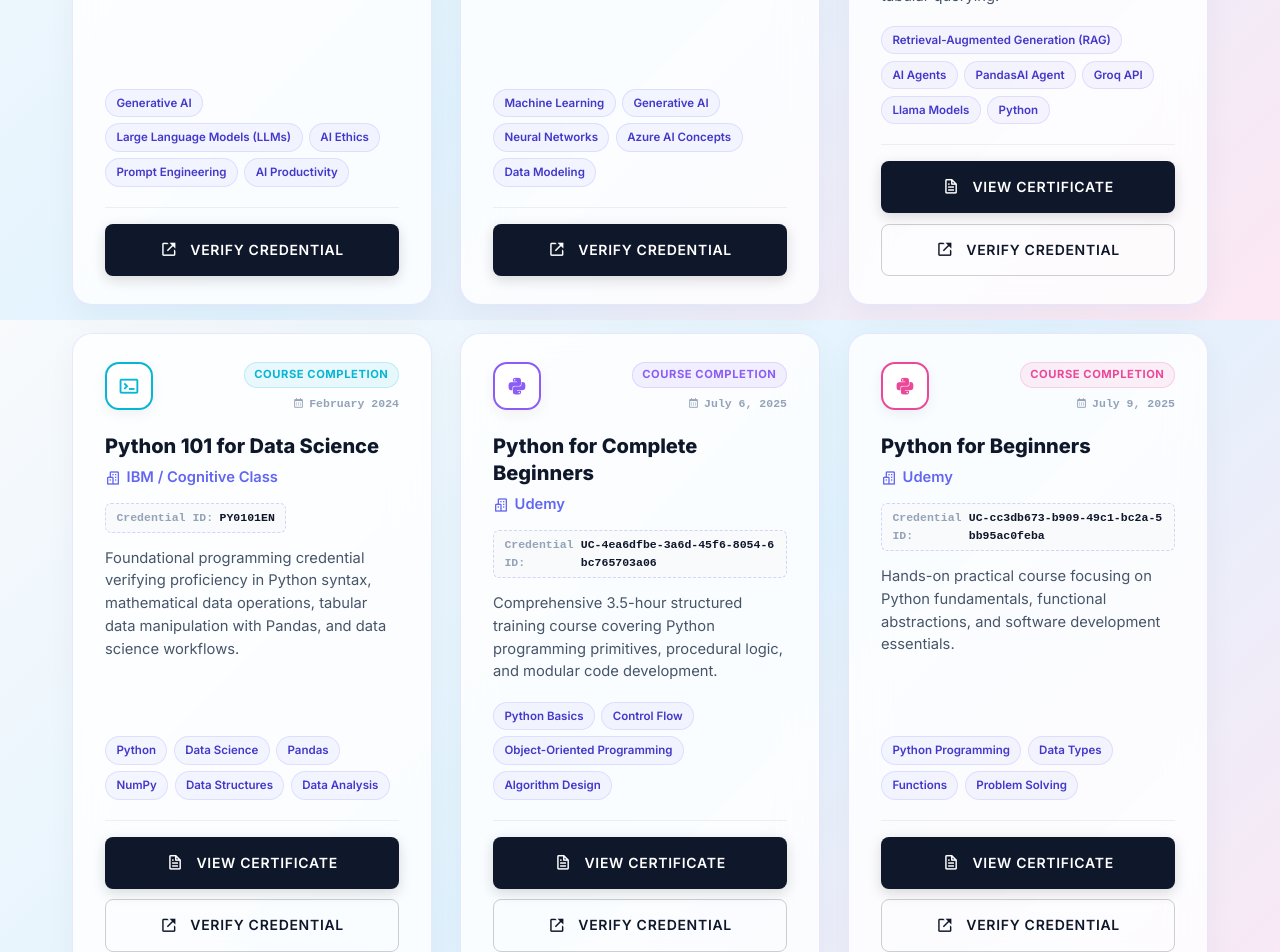
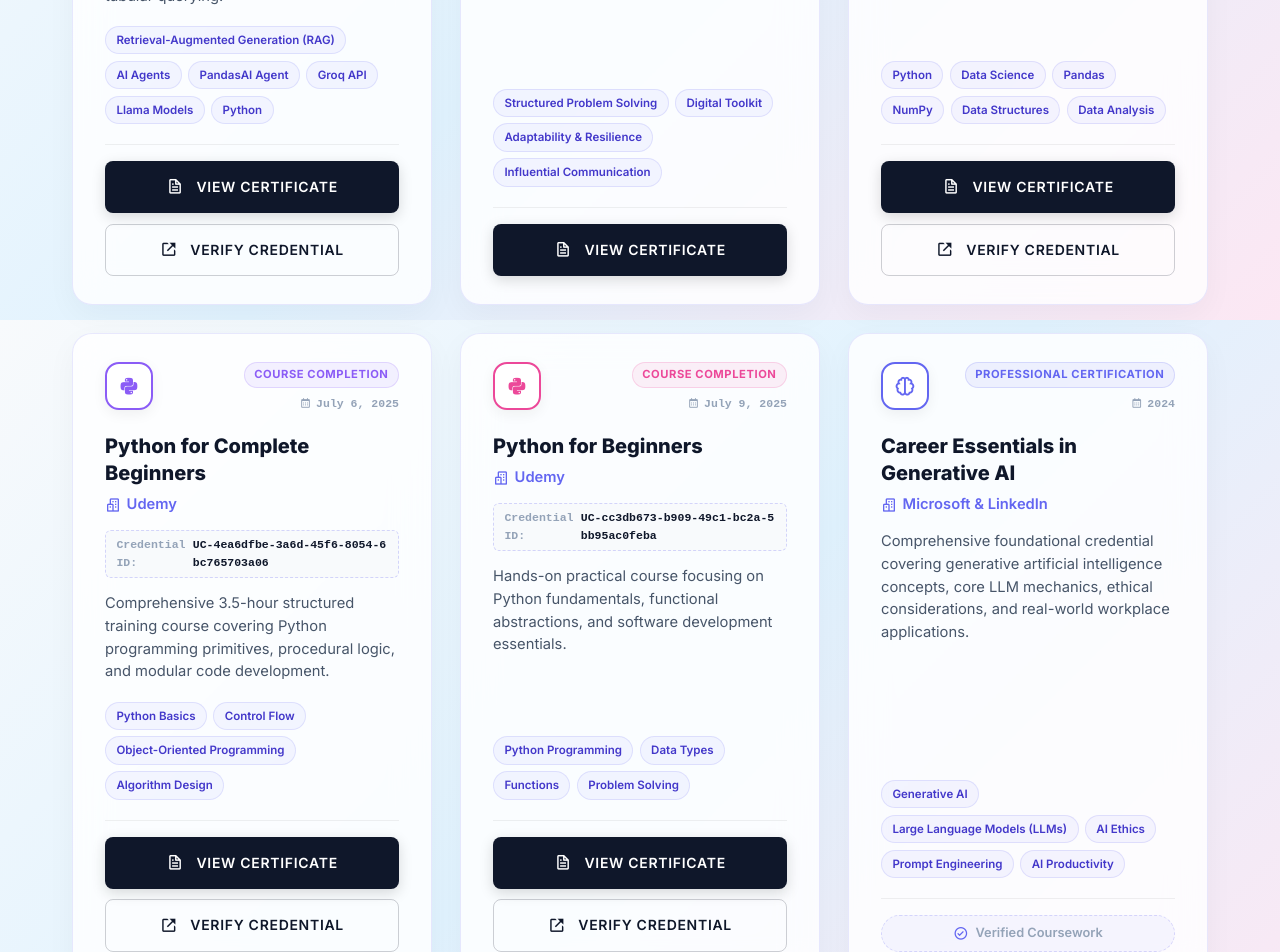
Before and after one commit to HEMANTHSWAMY26/hemanthswamy-portfolio, a React (Vite) app: page / in a window 1280 px wide. Shown: the part 5280-6232 px from the top of the page. Built offline with nearby package versions, Linux system fonts and the light colour scheme; no server answers.

Commit message:
fix(certifications): reorder certificates placing Microsoft coursework below verified PDF credentials and clean up unreachable links

```diff
--- a/src/components/Certifications.css
+++ b/src/components/Certifications.css
@@ -357,6 +357,26 @@
     font-size: 0.95rem;
 }
 
+.cert-verified-badge {
+    display: inline-flex;
+    align-items: center;
+    gap: 0.45rem;
+    font-size: 0.8rem;
+    font-weight: 600;
+    color: var(--text-tertiary);
+    padding: 0.45rem 0.9rem;
+    background: rgba(99, 102, 241, 0.05);
+    border: 1px dashed rgba(99, 102, 241, 0.22);
+    border-radius: var(--radius-full);
+    width: 100%;
+    justify-content: center;
+}
+
+.cert-verified-badge i {
+    color: var(--primary);
+    font-size: 0.95rem;
+}
+
 /* ===================================
    RESPONSIVE DESIGN
    =================================== */
--- a/src/components/Certifications.jsx
+++ b/src/components/Certifications.jsx
@@ -157,6 +157,13 @@
                                             <span>Verify Credential</span>
                                         </a>
                                     )}
+
+                                    {!cert.certificateFile && !cert.credentialUrl && (
+                                        <div className="cert-verified-badge" title="Verified learning curriculum">
+                                            <i className="bx bx-check-circle"></i>
+                                            <span>Verified Coursework</span>
+                                        </div>
+                                    )}
                                 </div>
                             </div>
                         </div>
--- a/src/data/certificationsData.js
+++ b/src/data/certificationsData.js
@@ -12,36 +12,6 @@
 
 export const certificationsData = [
     {
-        id: 'ms-career-essentials-genai',
-        title: 'Career Essentials in Generative AI',
-        issuer: 'Microsoft & LinkedIn',
-        category: 'ai-ml',
-        type: 'Professional Certification',
-        typeColor: '#6366f1',
-        icon: 'bx bx-brain',
-        issueDate: '2024',
-        credentialId: null,
-        credentialUrl: 'https://www.linkedin.com/learning/certificates/career-essentials-in-generative-ai-by-microsoft-and-linkedin',
-        certificateFile: null,
-        skills: ['Generative AI', 'Large Language Models (LLMs)', 'AI Ethics', 'Prompt Engineering', 'AI Productivity'],
-        description: 'Comprehensive foundational credential covering generative artificial intelligence concepts, core LLM mechanics, ethical considerations, and real-world workplace applications.'
-    },
-    {
-        id: 'ms-fundamentals-genai-ml',
-        title: 'Fundamentals of Generative AI & Machine Learning',
-        issuer: 'Microsoft',
-        category: 'ai-ml',
-        type: 'Professional Certification',
-        typeColor: '#3b82f6',
-        icon: 'bx bx-chip',
-        issueDate: '2024',
-        credentialId: null,
-        credentialUrl: 'https://learn.microsoft.com/training/',
-        certificateFile: null,
-        skills: ['Machine Learning', 'Generative AI', 'Neural Networks', 'Azure AI Concepts', 'Data Modeling'],
-        description: 'Technical evaluation of machine learning fundamentals, deep learning architectures, generative model paradigms, and automated data pipelines.'
-    },
-    {
         id: 'infosys-rag-ai-agents',
         title: 'Internship 5.0 (B4) RAG and AI Agents for Healthcare',
         issuer: 'Infosys Springboard',
@@ -55,6 +25,21 @@
         certificateFile: '/infosys_internship_certificate.pdf',
         skills: ['Retrieval-Augmented Generation (RAG)', 'AI Agents', 'PandasAI Agent', 'Groq API', 'Llama Models', 'Python'],
         description: 'Rigorous project and evaluation credential validating hands-on implementation of RAG pipelines, autonomous agent architectures, and natural language tabular querying.'
+    },
+    {
+        id: 'mckinsey-forward-program',
+        title: 'McKinsey.org Forward Online Learning Program',
+        issuer: 'McKinsey & Company',
+        category: 'professional-dev',
+        type: 'Professional Development',
+        typeColor: '#10b981',
+        icon: 'bx bx-line-chart',
+        issueDate: 'July 7, 2025',
+        credentialId: null,
+        credentialUrl: null,
+        certificateFile: '/mckinsey_forward_certificate.pdf',
+        skills: ['Structured Problem Solving', 'Digital Toolkit', 'Adaptability & Resilience', 'Influential Communication'],
+        description: 'Selected participant in McKinsey & Company\'s flagship global Forward initiative, mastering the McKinsey problem-solving framework, agile collaboration, and future-of-work digital capabilities.'
     },
     {
         id: 'ibm-python-101-data-science',
@@ -102,18 +87,33 @@
         description: 'Hands-on practical course focusing on Python fundamentals, functional abstractions, and software development essentials.'
     },
     {
-        id: 'mckinsey-forward-program',
-        title: 'McKinsey.org Forward Online Learning Program',
-        issuer: 'McKinsey & Company',
-        category: 'professional-dev',
-        type: 'Professional Development',
-        typeColor: '#10b981',
-        icon: 'bx bx-line-chart',
-        issueDate: 'July 7, 2025',
+        id: 'ms-career-essentials-genai',
+        title: 'Career Essentials in Generative AI',
+        issuer: 'Microsoft & LinkedIn',
+        category: 'ai-ml',
+        type: 'Professional Certification',
+        typeColor: '#6366f1',
+        icon: 'bx bx-brain',
+        issueDate: '2024',
         credentialId: null,
-        credentialUrl: 'https://www.mckinsey.com/forward',
-        certificateFile: '/mckinsey_forward_certificate.pdf',
-        skills: ['Structured Problem Solving', 'Digital Toolkit', 'Adaptability & Resilience', 'Influential Communication'],
-        description: 'Selected participant in McKinsey & Company\'s flagship global Forward initiative, mastering the McKinsey problem-solving framework, agile collaboration, and future-of-work digital capabilities.'
+        credentialUrl: null,
+        certificateFile: null,
+        skills: ['Generative AI', 'Large Language Models (LLMs)', 'AI Ethics', 'Prompt Engineering', 'AI Productivity'],
+        description: 'Comprehensive foundational credential covering generative artificial intelligence concepts, core LLM mechanics, ethical considerations, and real-world workplace applications.'
+    },
+    {
+        id: 'ms-fundamentals-genai-ml',
+        title: 'Fundamentals of Generative AI & Machine Learning',
+        issuer: 'Microsoft',
+        category: 'ai-ml',
+        type: 'Professional Certification',
+        typeColor: '#3b82f6',
+        icon: 'bx bx-chip',
+        issueDate: '2024',
+        credentialId: null,
+        credentialUrl: null,
+        certificateFile: null,
+        skills: ['Machine Learning', 'Generative AI', 'Neural Networks', 'Azure AI Concepts', 'Data Modeling'],
+        description: 'Technical evaluation of machine learning fundamentals, deep learning architectures, generative model paradigms, and automated data pipelines.'
     }
 ];
```
